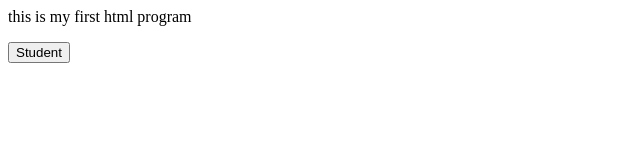
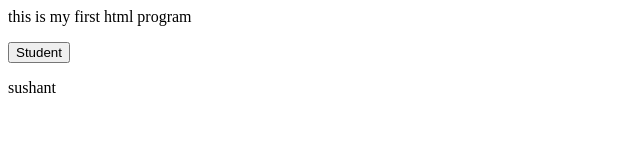
Before and after one commit to Sushantpatil45/SP-think, a plain HTML site: page index.html in a window 1280 px wide. Shown: the full height of the page, 0-640 px from the left. Drawn offline with Linux system fonts and the light colour scheme.

Commit message:
add paragrap

```diff
--- a/index.html
+++ b/index.html
@@ -1,2 +1,3 @@
 <p>this is my first html program </p>
 <button>Student</button>
+<p>sushant</p>
```
